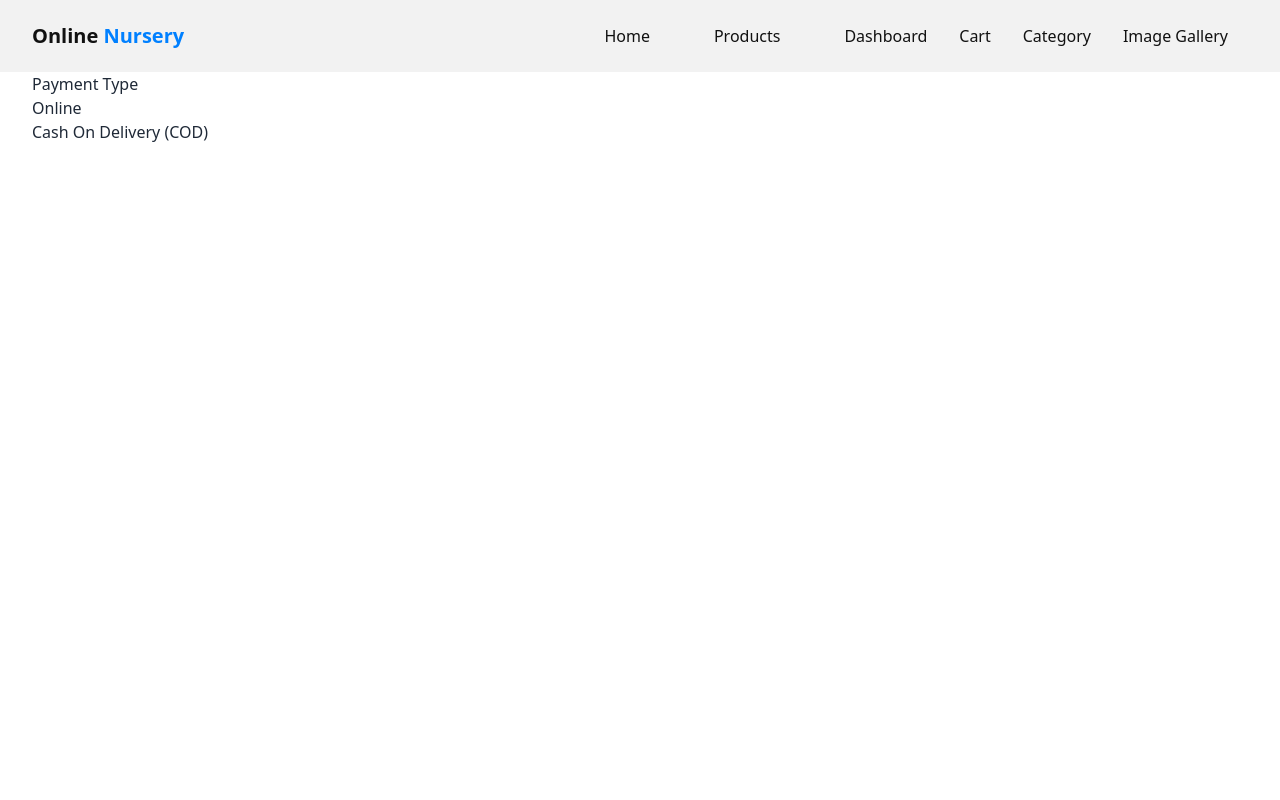
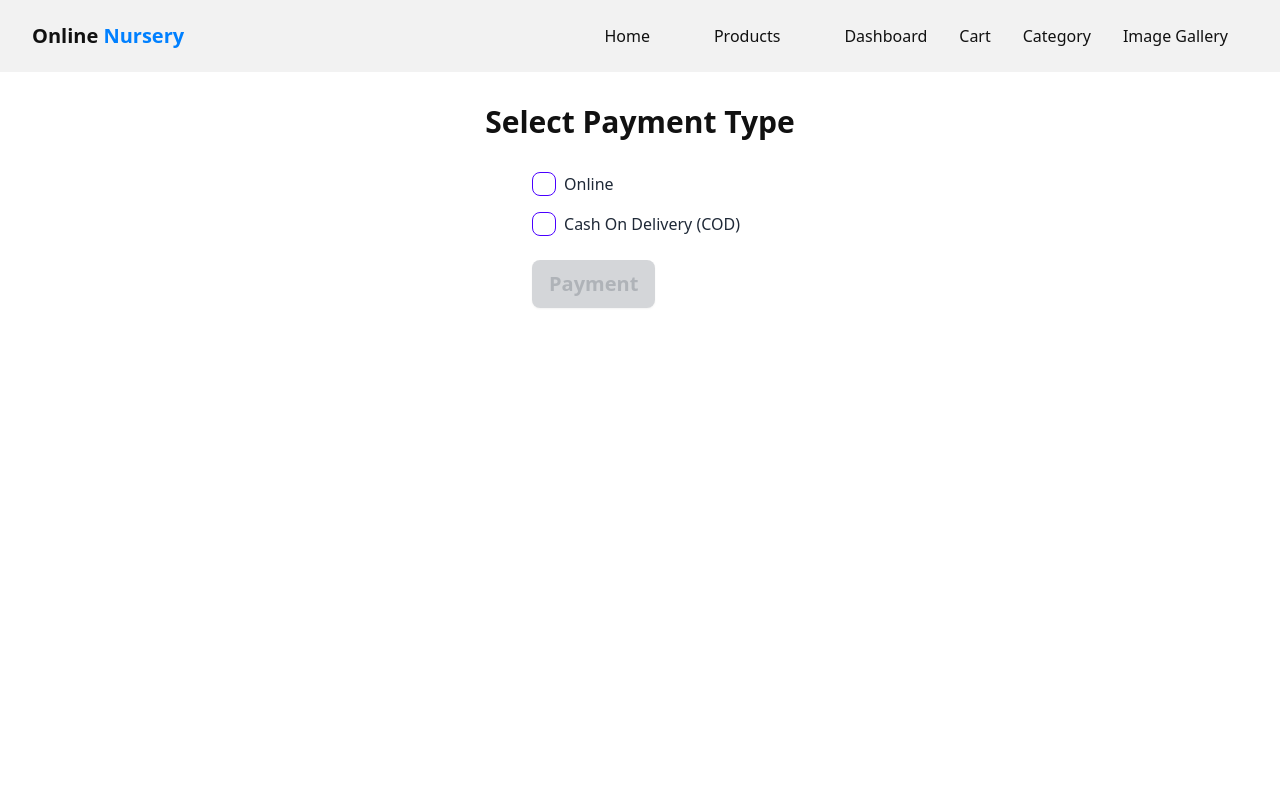
Before and after one commit to gandib/online-nursery-website-client, a React (Vite) app: page /payment in a window 1280 px wide. Shown: the top 800 px of the page. Built offline with nearby package versions, Linux system fonts and the light colour scheme.

Commit message:
payment page completed

```diff
--- a/src/pages/Payment/Payment.tsx
+++ b/src/pages/Payment/Payment.tsx
@@ -1,10 +1,60 @@
+import { useState } from "react";
+import { useNavigate } from "react-router-dom";
+import { toast } from "react-toastify";
+
 const Payment = () => {
+  const [select, setSelect] = useState(false);
+  const [paymentType, setPaymentType] = useState("");
+  const navigate = useNavigate();
+
+  const handlePayment = () => {
+    if (paymentType === "cod") {
+      toast("Your selected Cash on Delivery!");
+    } else {
+      toast("Your payment successful!");
+    }
+    navigate("/");
+  };
+
   return (
-    <div>
-      <h1>Payment Type</h1>
-      <div>
-        <p>Online</p>
-        <p>Cash On Delivery (COD)</p>
+    <div className="my-8">
+      <h1 className="flex justify-center text-3xl font-bold text-[#111111] mb-6">
+        Select Payment Type
+      </h1>
+      <div className="flex justify-center">
+        <div>
+          <div className="flex justify-start items-center">
+            <input
+              onClick={() => {
+                setSelect(!select);
+                setPaymentType("online");
+              }}
+              type="checkbox"
+              className="checkbox checkbox-primary"
+            />
+            <p className="p-2">Online</p>
+          </div>
+          <div className="flex justify-start items-center">
+            <input
+              onClick={() => {
+                setSelect(!select);
+                setPaymentType("cod");
+              }}
+              type="checkbox"
+              className="checkbox checkbox-primary"
+            />
+            <p className="p-2">Cash On Delivery (COD)</p>
+          </div>
+          <div className="mt-4">
+            <button
+              onClick={handlePayment}
+              disabled={!select && true}
+              className="btn bg-[#0080ff] text-white text-xl font-bold"
+            >
+              Payment
+            </button>
+          </div>
+        </div>
       </div>
     </div>
   );
```
